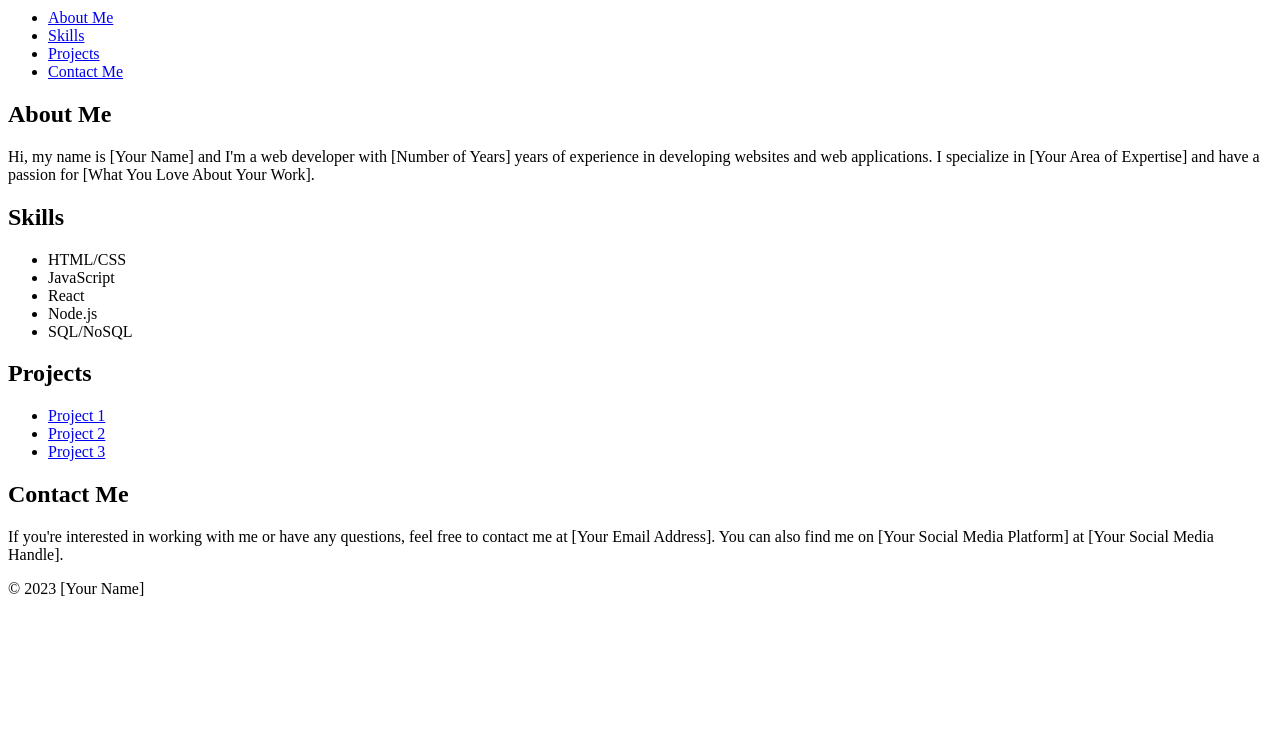
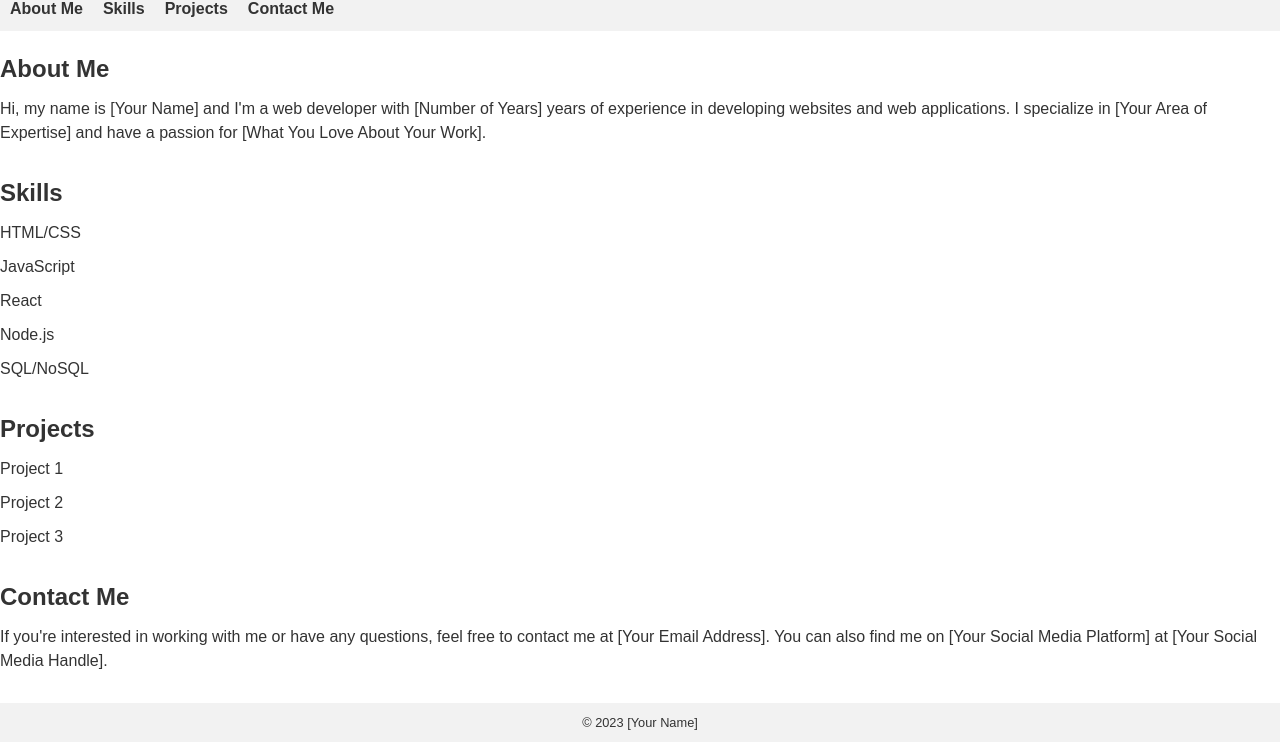
Before and after one commit to carlos-11235/othello_ver, a plain HTML site: page index.html in a window 1280 px wide. Shown: the part 71-813 px from the top of the page. Drawn offline with Linux system fonts and the light colour scheme.

Commit message:
added csss
added a css

```diff
--- a/index.html
+++ b/index.html
@@ -4,6 +4,7 @@
     <meta charset="UTF-8">
     <meta name="viewport" content="width=device-width, initial-scale=1.0">
     <title>My Developer Portfolio</title>
+    <link rel="stylesheet" href="styles.css">
 </head>
 <body>
     <header>
--- /dev/null
+++ b/styles.css
@@ -0,0 +1,85 @@
+/* Reset styles */
+* {
+    margin: 0;
+    padding: 0;
+    box-sizing: border-box;
+  }
+
+  /* Page styles */
+  body {
+    font-family: Arial, sans-serif;
+    font-size: 16px;
+    line-height: 1.5;
+    color: #333;
+  }
+
+  header {
+    background-color: #f2f2f2;
+    padding: 10px;
+    margin-bottom: 20px;
+  }
+
+  header h1 {
+    font-size: 2em;
+    margin-bottom: 10px;
+  }
+
+  nav ul {
+    list-style: none;
+    display: flex;
+  }
+
+  nav li {
+    margin-right: 20px;
+  }
+
+  nav li:last-child {
+    margin-right: 0;
+  }
+
+  nav a {
+    text-decoration: none;
+    color: #333;
+    font-weight: bold;
+  }
+
+  nav a:hover {
+    color: #000;
+  }
+
+  section {
+    margin-bottom: 30px;
+  }
+
+  section h2 {
+    font-size: 1.5em;
+    margin-bottom: 10px;
+  }
+
+  section ul {
+    list-style: none;
+  }
+
+  section li {
+    margin-bottom: 10px;
+  }
+
+  section li a {
+    text-decoration: none;
+    color: #333;
+  }
+
+  section li a:hover {
+    color: #000;
+  }
+
+  footer {
+    background-color: #f2f2f2;
+    padding: 10px;
+    margin-top: 20px;
+    text-align: center;
+  }
+
+  footer p {
+    font-size: 0.8em;
+  }
```
